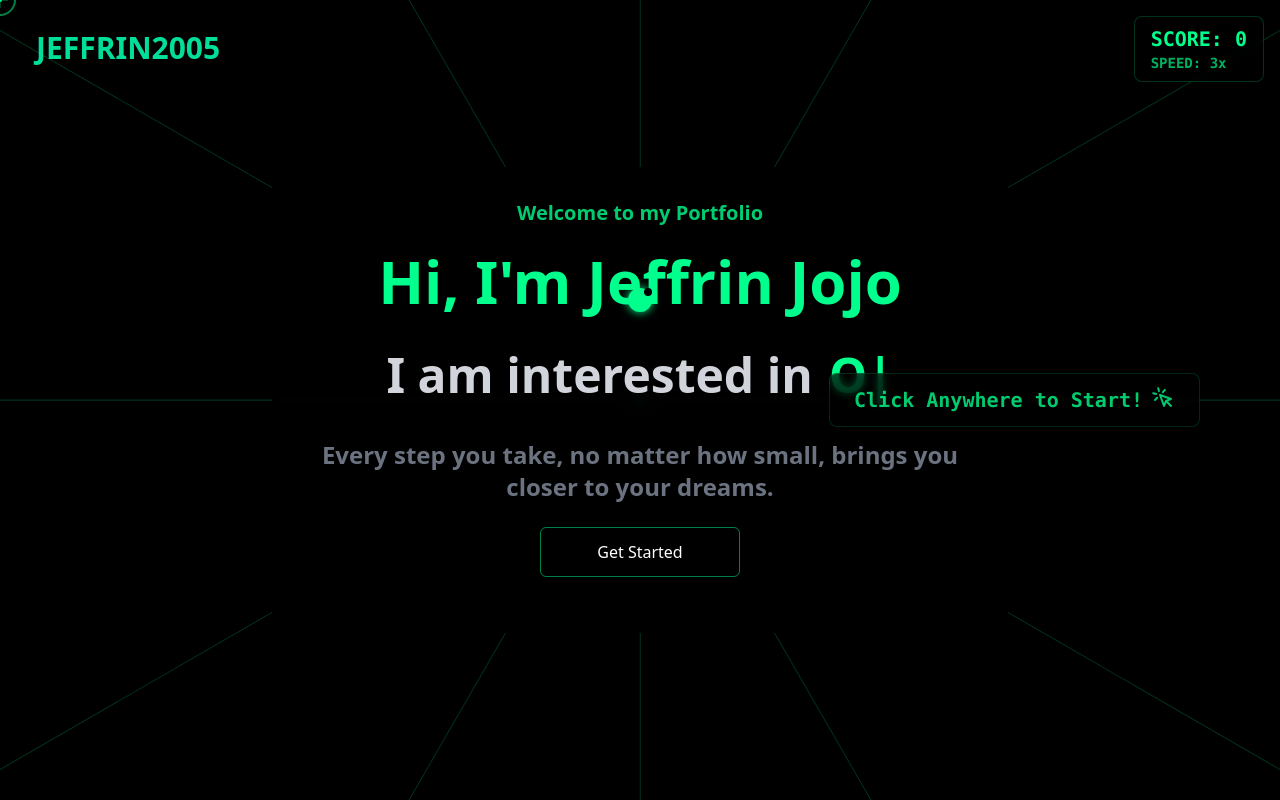
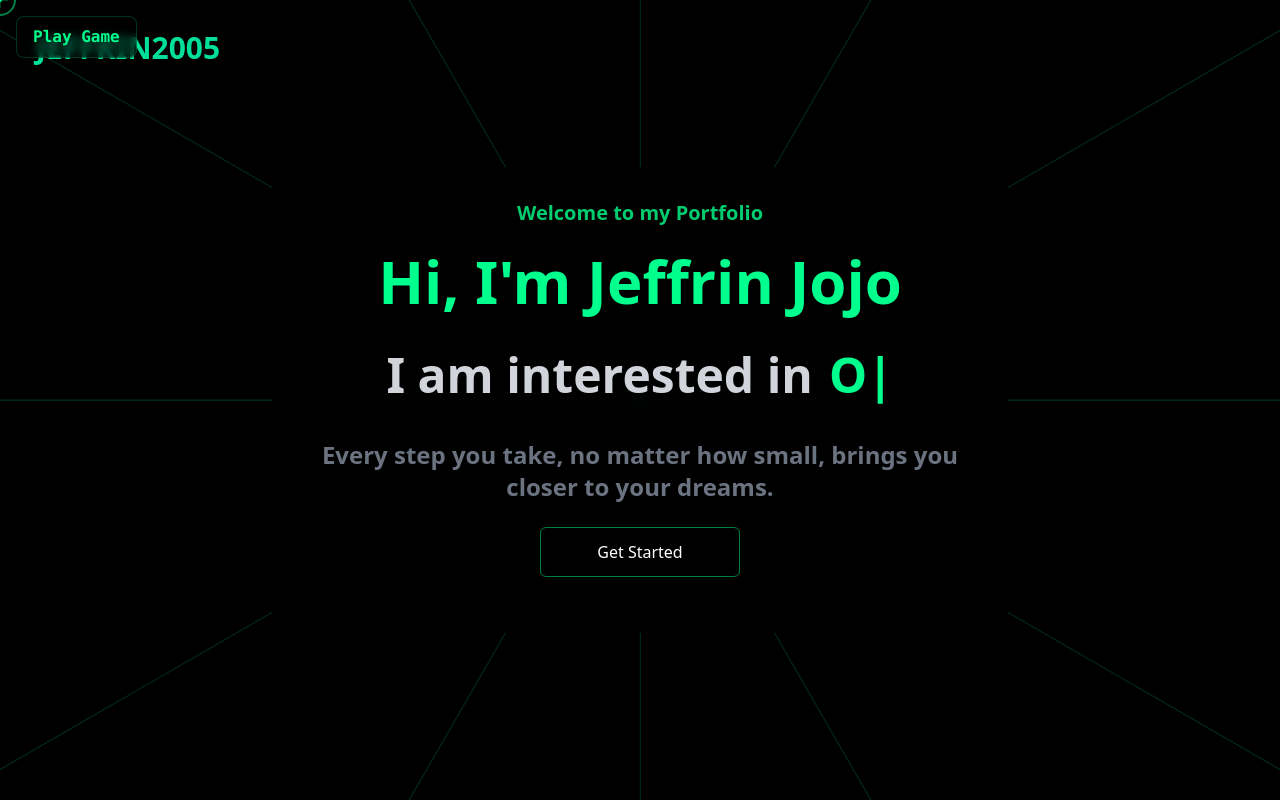
Before and after one commit to Jeffrin2005/Portfolio, a React (Create React App) app: page / in a window 1280 px wide. Shown: the top 800 px of the page. Built offline with nearby package versions, Linux system fonts and the light colour scheme.

Commit message:
updated  gui

```diff
--- a/src/components/Hero.jsx
+++ b/src/components/Hero.jsx
@@ -84,7 +84,7 @@ const CustomCursor = ({ position, isAttacking }) => (
 
 const Bird = ({ position, rotation }) => (
   <div
-    className="fixed w-6 h-6 transition-transform z-30 pointer-events-none"
+    className="fixed w-6 h-6 transition-transform z-50 pointer-events-none"
     style={{
       top: position,
       left: '50%',
@@ -99,7 +99,7 @@ const Bird = ({ position, rotation }) => (
 
 const Obstacle = ({ position, height, isTop }) => (
   <div
-    className="fixed w-5 bg-[#00FF8C]/40 backdrop-blur-sm pointer-events-none z-25"
+    className="fixed w-5 bg-[#00FF8C]/40 backdrop-blur-sm pointer-events-none z-40"
     style={{
       left: position,
       top: isTop ? 0 : 'auto',
@@ -133,6 +133,7 @@ const Hero = ({ competitiveProgrammingRef }) => {
   const [isAttacking, setIsAttacking] = useState(false);
   const [score, setScore] = useState(0);
   const [clickEffects, setClickEffects] = useState([]);
+  const [showGame, setShowGame] = useState(false);
 
   const [birdPos, setBirdPos] = useState(300);
   const [birdVelocity, setBirdVelocity] = useState(0);
@@ -246,6 +247,7 @@ const Hero = ({ competitiveProgrammingRef }) => {
   }, []);
 
   const handleMouseDown = (e) => {
+    if (!showGame) return;
     setIsAttacking(true);
 
     if (!isGameActive) {
@@ -271,6 +273,15 @@ const Hero = ({ competitiveProgrammingRef }) => {
     }, 1000);
   };
 
+  const toggleGame = () => {
+    setShowGame(prev => !prev);
+    if (isGameActive) {
+      setIsGameActive(false);
+      setScore(0);
+      setObstacles([]);
+    }
+  };
+
   const scrollToCompetitiveProgramming = () => {
     competitiveProgrammingRef.current?.scrollIntoView({ behavior: 'smooth' });
   };
@@ -284,29 +295,21 @@ const Hero = ({ competitiveProgrammingRef }) => {
     >
       <RotatingLines />
       <ArrowShots />
-      {!isGameActive && !showRestartMessage && (
-        <div className="fixed right-20 top-1/2 transform -translate-y-1/2
-                      text-[#00FF8C] font-mono text-xl font-bold z-40
-                      bg-black/80 px-6 py-3 rounded-lg backdrop-blur-sm
-                      border border-[#00FF8C]/20 animate-pulse
-                      flex items-center gap-2">
-          <span>Click Anywhere to Start!</span>
-          <svg
-            className="w-6 h-6 animate-bounce"
-            fill="none"
-            stroke="currentColor"
-            viewBox="0 0 24 24"
+
+      {/* Game toggle button */}
+      <button
+        onClick={toggleGame}
+        className="fixed top-4 left-4 z-40
+                 text-[#00FF8C] font-mono font-bold
+                 bg-black/50 px-4 py-2 rounded-lg backdrop-blur-sm
+                 border border-[#00FF8C]/20 hover:bg-[#00FF8C]/10
+                 transition-all duration-300"
       >
-            <path
-              strokeLinecap="round"
-              strokeLinejoin="round"
-              strokeWidth={2}
-              d="M15 15l-2 5L9 9l11 4-5 2zm0 0l5 5M7.188 2.239l.777 2.897M5.136 7.965l-2.898-.777M13.95 4.05l-2.122 2.122m-5.657 5.656l-2.12 2.122"
-            />
-          </svg>
-        </div>
-      )}
-      <div className="relative z-5">
+        {showGame ? 'Hide Game' : 'Play Game'}
+      </button>
+
+      {/* Main content - Lower z-index */}
+      <div className="relative z-10">
         <div className='relative max-w-[800px] mt-[-96px] w-full h-screen mx-auto text-center flex flex-col justify-center'>
           <div className="relative p-8 rounded-2xl">
             <div className="relative bg-black/80 p-8 rounded-xl backdrop-blur-sm">
@@ -349,15 +352,10 @@ const Hero = ({ competitiveProgrammingRef }) => {
         </div>
       </div>
 
-      <Bird position={birdPos} rotation={birdRotation} />
-      {obstacles.map(obs => (
-        <React.Fragment key={obs.id}>
-          <Obstacle position={obs.x} height={obs.topHeight} isTop={true} />
-          <Obstacle position={obs.x} height={obs.bottomHeight} isTop={false} />
-        </React.Fragment>
-      ))}
-
-      <div className="fixed top-4 right-4 z-40 flex flex-col items-end gap-2">
+      {/* Game elements */}
+      {showGame && (
+        <>
+          <div className="fixed top-4 right-4 z-40">
             <div className="text-[#00FF8C] font-mono text-xl font-bold
                          bg-black/50 px-4 py-2 rounded-lg backdrop-blur-sm
                          border border-[#00FF8C]/20">
@@ -374,14 +372,35 @@ const Hero = ({ competitiveProgrammingRef }) => {
                 </div>
               )}
             </div>
+          </div>
+
+          {!isGameActive && !showRestartMessage && (
+            <div className="fixed left-1/2 top-[15%] transform -translate-x-1/2
+                         text-[#00FF8C] font-mono text-2xl font-bold z-40
+                         bg-black/80 px-4 py-2 rounded-lg backdrop-blur-sm
+                         border border-[#00FF8C]/20 animate-pulse">
+              Click to Start!
+            </div>
+          )}
+
           {showRestartMessage && (
-          <div className="text-[#00FF8C] font-mono text-xl font-bold
+            <div className="fixed left-1/2 top-[15%] transform -translate-x-1/2
+                         text-[#00FF8C] font-mono text-2xl font-bold z-40
                          bg-black/80 px-4 py-2 rounded-lg backdrop-blur-sm
                          border border-[#00FF8C]/20 animate-pulse">
               Click to Play Again!
             </div>
           )}
-      </div>
+
+          <Bird position={birdPos} rotation={birdRotation} />
+          {obstacles.map(obs => (
+            <React.Fragment key={obs.id}>
+              <Obstacle position={obs.x} height={obs.topHeight} isTop={true} />
+              <Obstacle position={obs.x} height={obs.bottomHeight} isTop={false} />
+            </React.Fragment>
+          ))}
+        </>
+      )}
 
       {clickEffects.map(effect => (
         <ClickEffect key={effect.id} x={effect.x} y={effect.y} />
--- a/tailwind.config.js
+++ b/tailwind.config.js
@@ -141,7 +141,14 @@ module.exports = {
         'target-pulse': 'targetPulse 2s ease-in-out infinite',
         'ripple': 'ripple 1s ease-out forwards',
         'float-up': 'float-up 1s ease-out forwards'
-      }
+      },
+      screens: {
+        'xs': '320px',
+        'sm': '640px',
+        'md': '768px',
+        'lg': '1024px',
+        'xl': '1280px',
+      },
     },
   },
   plugins: [],
```
Lines whose indentation alone changed are shown as unchanged.
